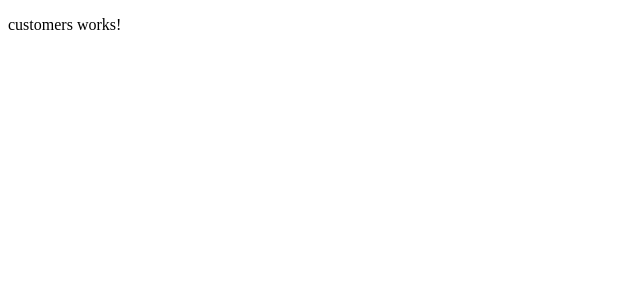
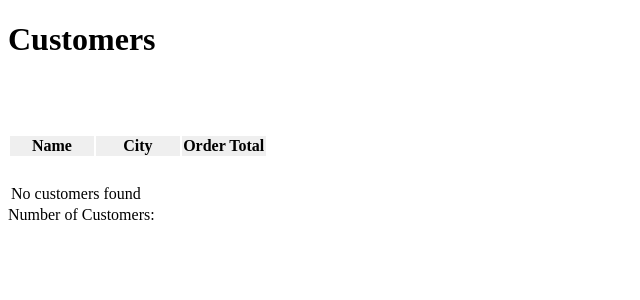
Before and after one commit to jontran8998/Angular-Demo-App, an Angular app: page / in a window 1280 px wide. Shown: the top 300 px of the page, without its empty margins (0-640 px from the left). Built offline with nearby package versions, Linux system fonts and the light colour scheme.

Commit message:
Create customer-list component under customers component and add to customers module

```diff
--- /dev/null
+++ b/src/app/customers/customers-list/customers-list.component.html
@@ -0,0 +1,31 @@
+<br />
+<br />
+<table class="table table-hover">
+    <thead>
+        <tr>
+            <th>Name</th>
+            <th>City</th>
+            <th>Order Total</th>
+        </tr>
+    </thead>
+    <tr>
+        <td>
+            <a>
+
+            </a>
+        </td>
+        <td></td>
+        <td></td>
+    </tr>
+    <tr>
+        <td colspan="2">&nbsp;</td>
+        <td>
+
+        </td>
+    </tr>
+    <tr>
+        <td colspan="4">No customers found</td>
+    </tr>
+</table>
+Number of Customers:
+<br />
--- /dev/null
+++ b/src/app/customers/customers-list/customers-list.component.ts
@@ -0,0 +1,17 @@
+import { Component, OnInit } from '@angular/core';
+
+@Component({
+  selector: 'app-customers-list',
+  templateUrl: './customers-list.component.html',
+  styleUrls: ['./customers-list.component.css']
+})
+export class CustomersListComponent implements OnInit {
+  filteredCustomers: any[] = [];
+  customersOrderTotal: number;
+  currencyCode = 'USD';
+  constructor() { }
+
+  ngOnInit() {
+  }
+
+}
--- a/src/app/customers/customers.component.html
+++ b/src/app/customers/customers.component.html
@@ -1 +1,4 @@
-<p>customers works!</p>
+<h1>{{ title }}</h1>
+<br />
+
+<app-customers-list></app-customers-list>
--- a/src/app/customers/customers.module.ts
+++ b/src/app/customers/customers.module.ts
@@ -1,9 +1,10 @@
 import { CommonModule } from '@angular/common';
 import { NgModule } from '@angular/core';
 import { CustomersComponent } from './customers.component';
+import { CustomersListComponent } from './customers-list/customers-list.component';
 
 @NgModule({
-    declarations: [CustomersComponent],
+    declarations: [CustomersComponent, CustomersListComponent],
     imports: [CommonModule],
     exports: [CustomersComponent],
 })
--- a/src/styles.css
+++ b/src/styles.css
@@ -1 +1,35 @@
 /* You can add global styles to this file, and also import other style files */
+html {
+    overflow-y: scroll;
+    overflow-x: hidden;
+}
+
+main {
+    position: relative;
+    padding-top: 55px;
+}
+
+/* Ensure display:flex and others don't override a [hidden] */
+[hidden] { display: none !important; }
+
+footer {
+    margin-top: 15px;
+}
+
+th {
+    cursor: pointer;
+}
+
+td {
+    width:33%;
+}
+
+.app-title {
+    line-height:50px;
+    font-size:20px;
+    color: white;
+}
+
+thead {
+    background-color: #efefef;
+}
```
Also changed, not shown: src/app/customers/customers-list/customers-list.component.css (added), 1 other file (tests, documents, lock files or other folders).
